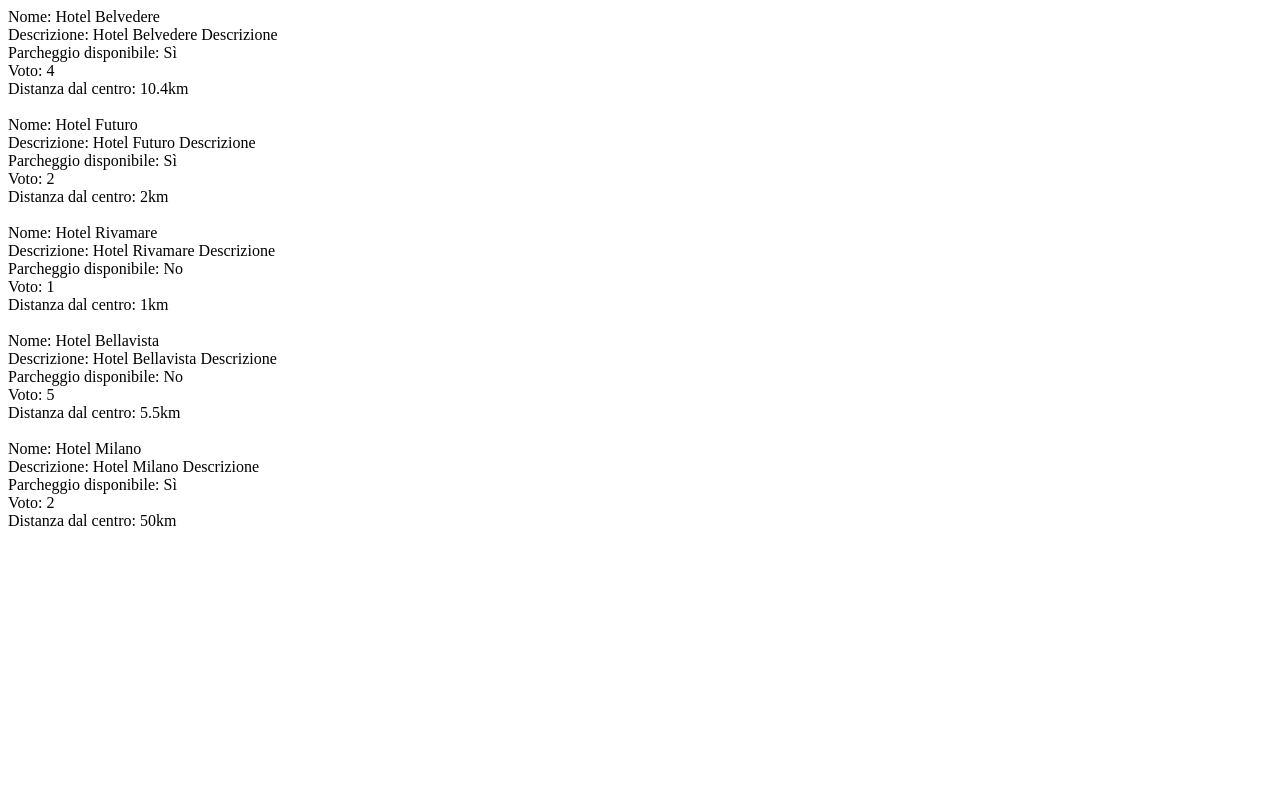
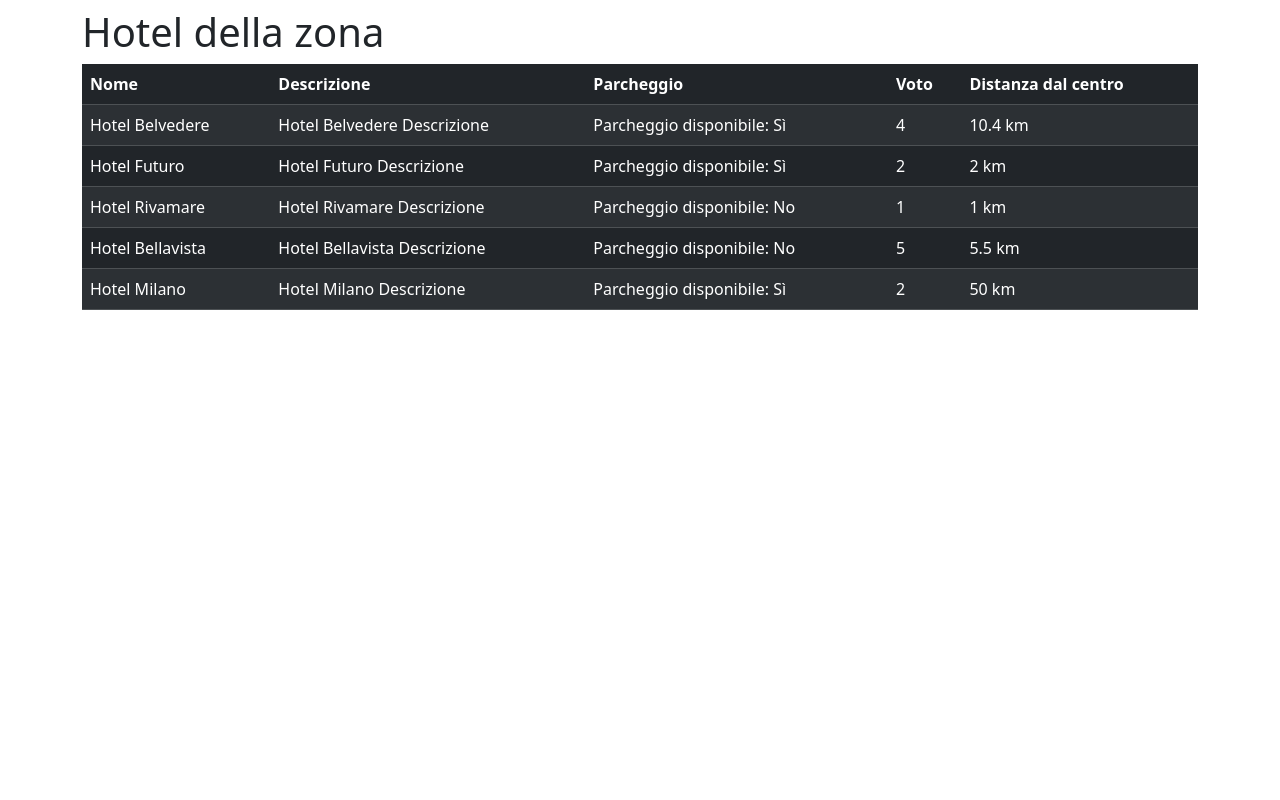
Before and after one commit to gds90/php-hotel, a PHP site: page / in a window 1280 px wide. Run offline with PHP 8.4, Linux system fonts and the light colour scheme.

Commit message:
Moved hotel infos in a bootstrap table

```diff
--- a/index.php
+++ b/index.php
@@ -36,20 +36,68 @@ $hotels = [
         'distance_to_center' => 50
     ]
 ];
+?>
 
-foreach ($hotels as $hotel) {
-    echo "Nome: " . ($hotel['name']) . " ";
-    echo "<br>";
-    echo "Descrizione: " . ($hotel['description']) . " ";
-    echo "<br>";
-    if ($hotel['parking']) {
-        echo "Parcheggio disponibile: Sì ";
-    } else {
-        echo "Parcheggio disponibile: No ";
-    }
-    echo "<br>";
-    echo "Voto: " . ($hotel['vote']) . " ";
-    echo "<br>";
-    echo "Distanza dal centro: " . ($hotel['distance_to_center']) . "km";
-    echo "<br><br>";
-}
+<!DOCTYPE html>
+<html lang="en">
+
+<head>
+    <meta charset="UTF-8">
+    <meta name="viewport" content="width=device-width, initial-scale=1.0">
+    <link rel="stylesheet" href="https://cdn.jsdelivr.net/npm/bootstrap@5.3.2/dist/css/bootstrap.min.css">
+    <title>Hotel</title>
+</head>
+
+<body>
+    <main>
+        <div class="container">
+            <div class="row">
+                <div class="col-12">
+                    <h1 class="my-2">Hotel della zona</h1>
+                </div>
+            </div>
+            <div class="row">
+                <div class="col-12">
+                    <table class="table table-dark table-striped">
+                        <thead>
+                            <tr>
+                                <th>Nome</th>
+                                <th>Descrizione</th>
+                                <th>Parcheggio</th>
+                                <th>Voto</th>
+                                <th>Distanza dal centro</th>
+                            </tr>
+                        </thead>
+                        <tbody>
+                            <?php foreach ($hotels as $hotel) { ?>
+                                <tr>
+                                    <td>
+                                        <?php echo $hotel['name'] ?>
+                                    </td>
+                                    <td>
+                                        <?php echo $hotel['description'] ?>
+                                    </td>
+                                    <td>
+                                        <?php if ($hotel['parking']) {
+                                            echo "Parcheggio disponibile: Sì ";
+                                        } else {
+                                            echo "Parcheggio disponibile: No ";
+                                        } ?>
+                                    </td>
+                                    <td>
+                                        <?php echo $hotel['vote'] ?>
+                                    </td>
+                                    <td>
+                                        <?php echo $hotel['distance_to_center'] . " km" ?>
+                                    </td>
+                                </tr>
+                            <?php } ?>
+                        </tbody>
+                    </table>
+                </div>
+            </div>
+        </div>
+    </main>
+</body>
+
+</html>
```
